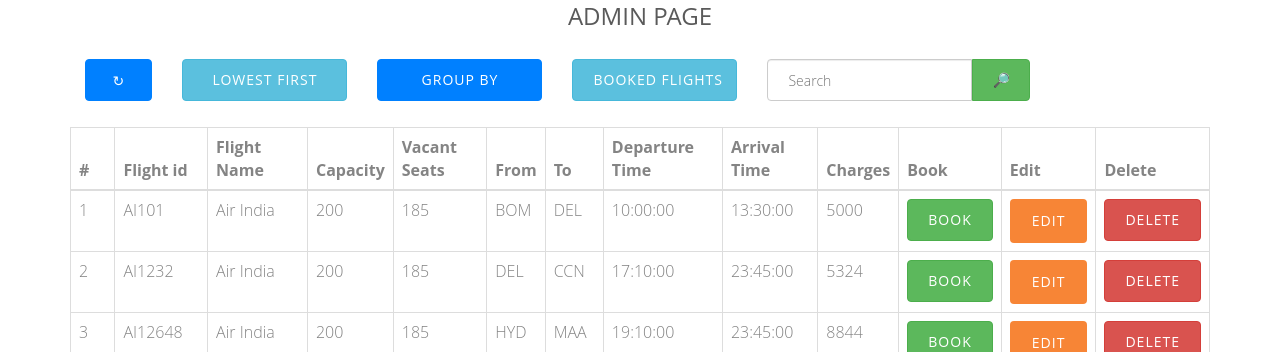
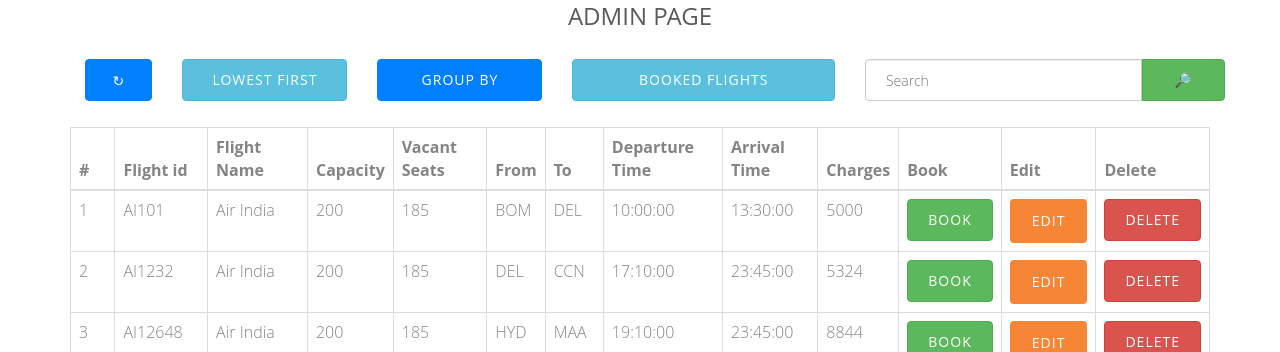
Before and after one commit to Mishra-Shreya/AirlineReservationSystem, a PHP site: page /admin.php in a window 1280 px wide. Shown: the part 93-445 px from the top of the page. Run offline with PHP 8.4, Linux system fonts and the light colour scheme; data comes from the database, SQL or seed files in the repository; some libraries are stand-ins or nearby versions; some web fonts are replaced.

Commit message:
Few changes

```diff
--- a/admin.php
+++ b/admin.php
@@ -34,9 +34,9 @@ require_once 'header.php';
 
                                         <div class="col-md-2"><button type="submit" name="group" class="btn btn-blue btn-block">Group By</button></div>
 
-                                        <div class="col-md-2"><a class="btn btn-info btn-block" href="./union.php?union=yes">Booked flights</a></div>
+                                        <div class="col-md-3"><a class="btn btn-info btn-block" href="./union.php?union=yes">Booked flights</a></div>
 
-                                        <div class="col-md-3">
+                                        <div class="col-md-4">
                                             <div class="row">
                                                 <div class="col-md-9" style="padding-right:0;">
                                                     <input style="border-top-right-radius: 0; border-bottom-right-radius: 0;" class="form-control mr-sm-2"  type="search" placeholder="Search" name="search_val" aria-label="Search">
--- a/book.php
+++ b/book.php
@@ -52,7 +52,7 @@ if (isset($_POST['book'])) {
 
                             <div class="input-field">
                               <label>Aadhar:</label>
-                              <input type="number" class="form-control" name="aadhar" id="aadhar" placeholder="xxxxxxxxxxxx">
+                              <input type="number" class="form-control" name="aadhar" id="aadhar" placeholder="xxxxxxxxxxxx" minlength="12" maxlength="12">
                             </div>
                           </div>
 
--- a/index.html
+++ b/index.html
@@ -81,7 +81,7 @@
 
                             <div class="input-field">
                               <label>Date:</label>
-                              <input type="date" class="form-control" name="date" id="datepicker" placeholder="mm/dd/yyyy">
+                              <input type="date" class="form-control" name="date" id="datepicker" placeholder="mm/dd/yyyy" required>
                             </div>
                           </div>
                           <div class="col-xxs-12 col-xs-6 mt">
```
